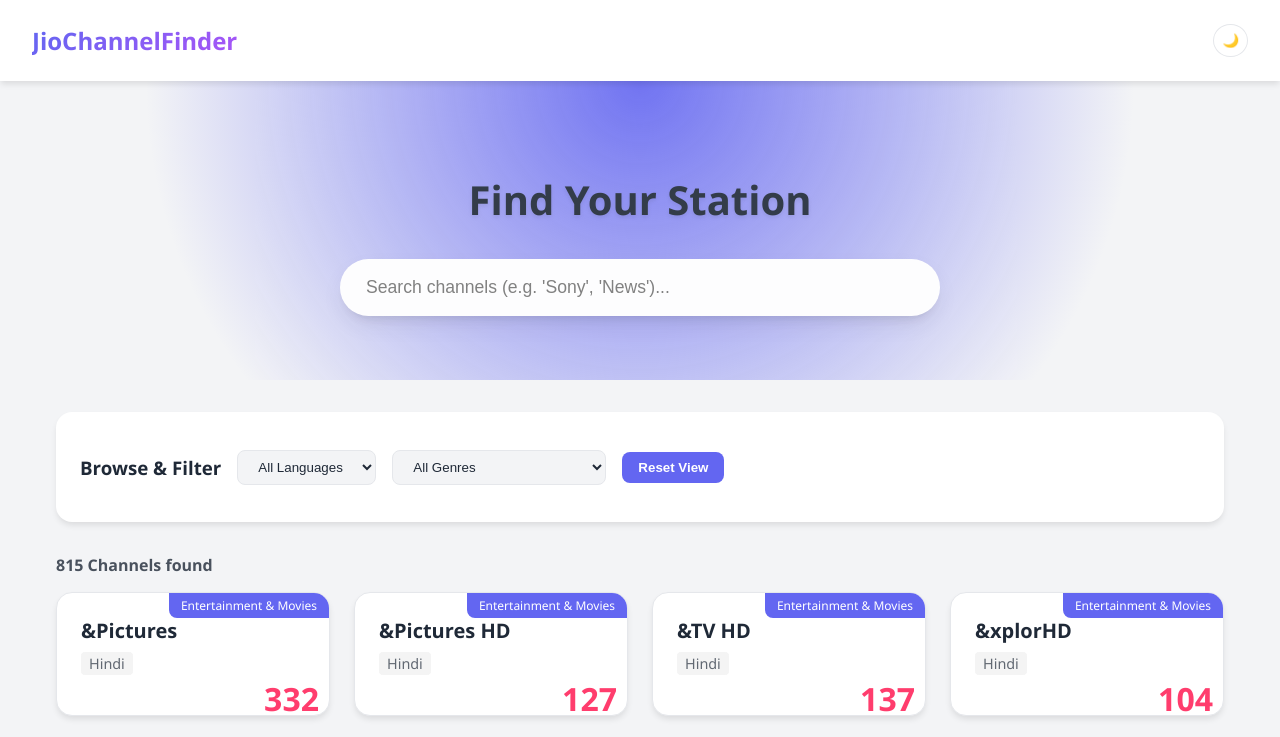
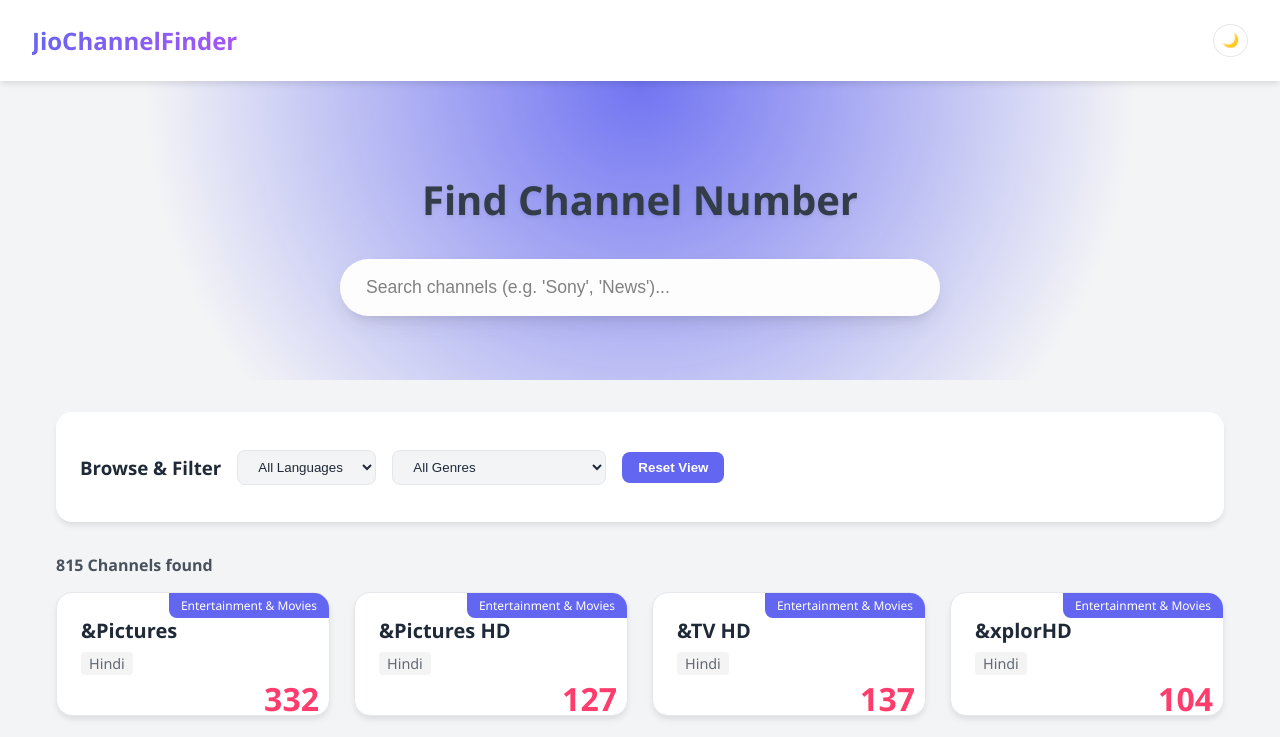
Before and after one commit to anonn78103/JioChannels, a plain HTML site: page index.html in a window 1280 px wide. Shown: the top 737 px of the page. Drawn offline with Linux system fonts and the light colour scheme.

Commit message:
Update index.html

```diff
--- a/index.html
+++ b/index.html
@@ -314,7 +314,7 @@
     </nav>
 
     <div class="hero">
-        <h1>Find Your Station</h1>
+        <h1>Find Channel Number</h1>
         <div class="search-container">
             <input type="text" id="searchBox" placeholder="Search channels (e.g. 'Sony', 'News')..." autocomplete="off">
             <div class="suggestions" id="suggestionsBox"></div>
```
